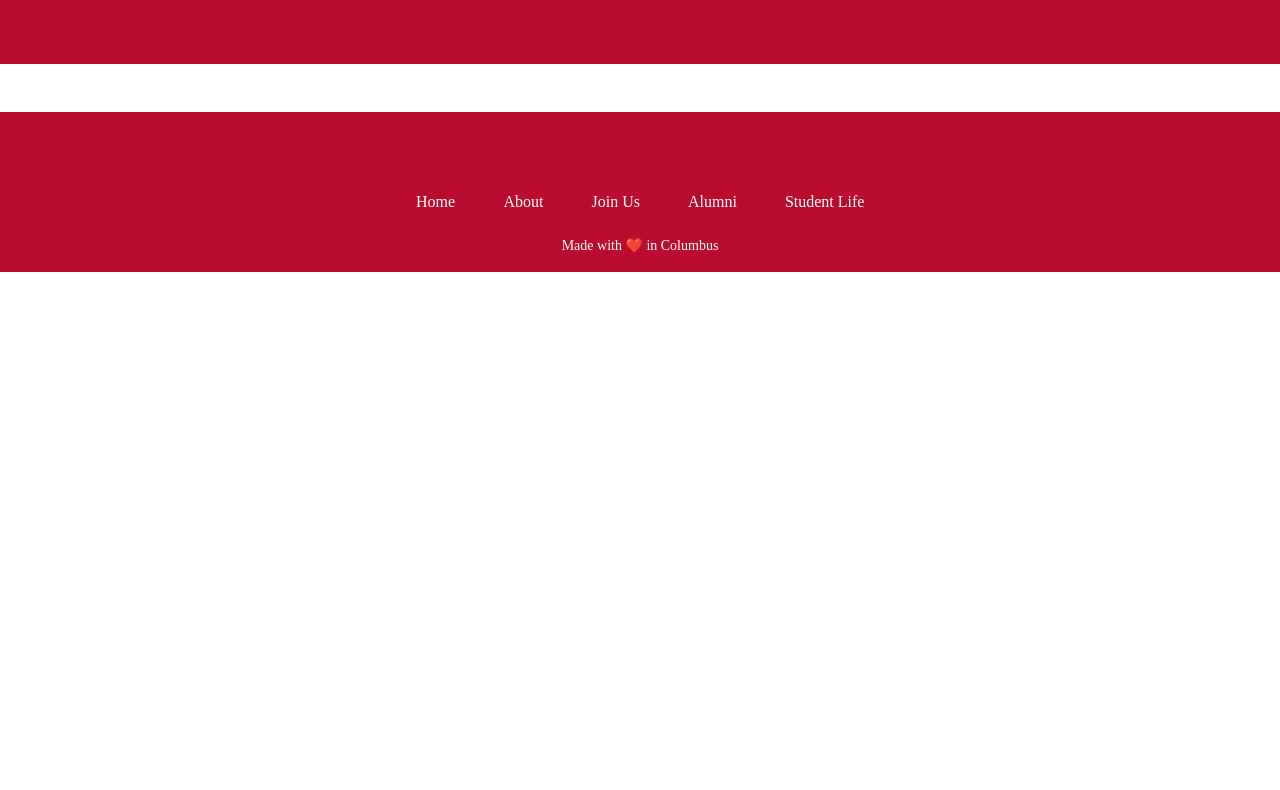
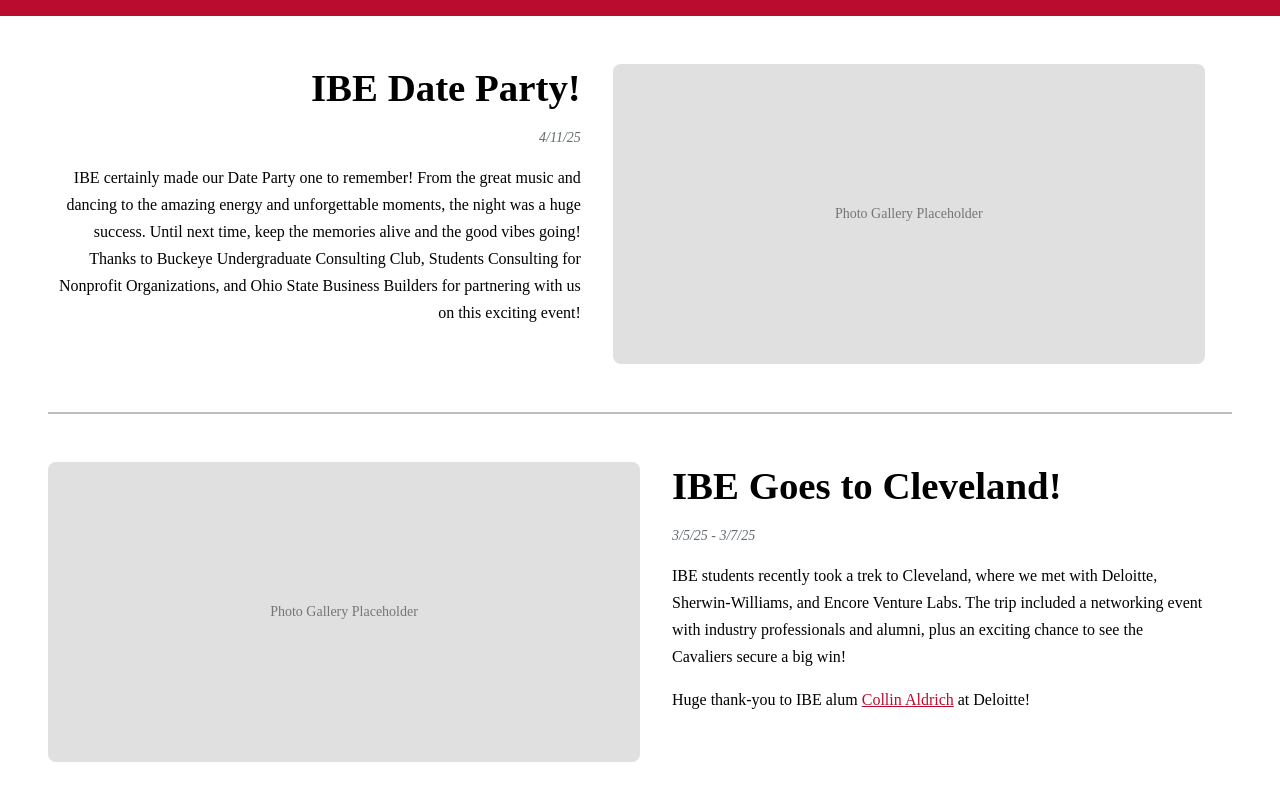
Before and after one commit to ibe-osu/ibe, a Next.js app: page /student-life in a window 1280 px wide. Shown: the part 970-1760 px from the top of the page. Before the commit the page ends 1242 px from the top, so only its background shows below. Built offline with nearby package versions, Linux system fonts and the light colour scheme; some icons are missing; a web font is replaced by a local one; what @mui/material-nextjs would draw is missing.

Commit message:
checkpoint

```diff
--- a/src/components/student-life/Happenings.tsx
+++ b/src/components/student-life/Happenings.tsx
@@ -1,23 +1,214 @@
-import { Box, Typography } from "@mui/material";
+import { Box, Typography, Divider } from "@mui/material";
 import theme from "@/theme/theme";
 
 export default function Happenings() {
   return (
-    <Box sx={{ textAlign: "center", pb: "3rem" }}>
+    <Box
+      sx={{
+        position: "relative",
+        left: "50%",
+        width: "100vw",
+        ml: "-50vw",
+        mr: "-50vw",
+        backgroundColor: theme.palette.background.paper,
+      }}
+    >
+      {/* Header Banner */}
+      <Box
+        sx={{
+          backgroundColor: theme.palette.primary.main,
+          color: theme.palette.secondary.main,
+          py: { xs: 3, md: 4 },
+          textAlign: "center",
+        }}
+      >
+        <Typography variant="h3" sx={{ letterSpacing: 1.5 }}>
+          IBE Happenings:
+        </Typography>
+      </Box>
 
-      <Box sx={{
-        textAlign: "center",
-        backgroundColor: theme.palette.primary.main,
-        color: theme.palette.secondary.main,
-        pt: "2rem",
-        pb: "3rem"
-        }}>
-      <Typography variant="h3" sx={{ py: "1rem" }}>
-        IBE Happenings:
-      </Typography>
+      {/* Content Container */}
+      <Box
+        sx={{
+          maxWidth: "1600px",
+          mx: "auto",
+          px: { xs: 3, md: 6 },
+          py: { xs: 4, md: 6 },
+        }}
+      >
+        {/* Event 1: IBE Date Party */}
+        <Box
+          sx={{
+            display: "flex",
+            flexDirection: { xs: "column", md: "row" },
+            gap: { xs: 3, md: 4 },
+            mb: { xs: 4, md: 6 },
+          }}
+        >
+          {/* Left Side: Text Content */}
+          <Box
+            sx={{
+              flex: { xs: "1", md: "0 0 45%" },
+              display: "flex",
+              flexDirection: "column",
+              gap: 2,
+              textAlign: "right",
+            }}
+          >
+            <Typography
+              variant="h4"
+              sx={{
+                fontWeight: "bold",
+                color: theme.palette.text.primary,
+                textAlign: "right",
+              }}
+            >
+              IBE Date Party!
+            </Typography>
+            <Typography
+              variant="body2"
+              sx={{
+                color: theme.palette.text.secondary,
+                fontStyle: "italic",
+                textAlign: "right",
+              }}
+            >
+              4/11/25
+            </Typography>
+            <Typography
+              variant="body1"
+              sx={{
+                lineHeight: 1.7,
+                color: theme.palette.text.primary,
+                textAlign: "right",
+              }}
+            >
+              IBE certainly made our Date Party one to remember! From the great
+              music and dancing to the amazing energy and unforgettable moments,
+              the night was a huge success. Until next time, keep the memories
+              alive and the good vibes going! Thanks to Buckeye Undergraduate
+              Consulting Club, Students Consulting for Nonprofit Organizations,
+              and Ohio State Business Builders for partnering with us on this
+              exciting event!
+            </Typography>
+          </Box>
 
-    </Box>
+          {/* Right Side: Photo Gallery Placeholder */}
+          <Box
+            sx={{
+              flex: { xs: "1", md: "0 0 50%" },
+              backgroundColor: theme.palette.grey[300],
+              borderRadius: 2,
+              minHeight: { xs: 250, md: 300 },
+              display: "flex",
+              alignItems: "center",
+              justifyContent: "center",
+            }}
+          >
+            <Typography variant="body2" sx={{ color: theme.palette.grey[600] }}>
+              Photo Gallery Placeholder
+            </Typography>
+          </Box>
+        </Box>
 
+        {/* Horizontal Divider */}
+        <Divider
+          sx={{
+            my: { xs: 4, md: 6 },
+            borderColor: theme.palette.grey[400],
+            borderWidth: 1,
+          }}
+        />
+
+        {/* Event 2: IBE Goes to Cleveland */}
+        <Box
+          sx={{
+            display: "flex",
+            flexDirection: { xs: "column", md: "row" },
+            gap: { xs: 3, md: 4 },
+          }}
+        >
+          {/* Left Side: Photo Gallery Placeholder */}
+          <Box
+            sx={{
+              flex: { xs: "1", md: "0 0 50%" },
+              backgroundColor: theme.palette.grey[300],
+              borderRadius: 2,
+              minHeight: { xs: 250, md: 300 },
+              display: "flex",
+              alignItems: "center",
+              justifyContent: "center",
+              order: { xs: 2, md: 1 },
+            }}
+          >
+            <Typography variant="body2" sx={{ color: theme.palette.grey[600] }}>
+              Photo Gallery Placeholder
+            </Typography>
+          </Box>
+
+          {/* Right Side: Text Content */}
+          <Box
+            sx={{
+              flex: { xs: "1", md: "0 0 45%" },
+              display: "flex",
+              flexDirection: "column",
+              gap: 2,
+              order: { xs: 1, md: 2 },
+            }}
+          >
+            <Typography
+              variant="h4"
+              sx={{
+                fontWeight: "bold",
+                color: theme.palette.text.primary,
+              }}
+            >
+              IBE Goes to Cleveland!
+            </Typography>
+            <Typography
+              variant="body2"
+              sx={{
+                color: theme.palette.text.secondary,
+                fontStyle: "italic",
+              }}
+            >
+              3/5/25 - 3/7/25
+            </Typography>
+            <Typography
+              variant="body1"
+              sx={{
+                lineHeight: 1.7,
+                color: theme.palette.text.primary,
+              }}
+            >
+              IBE students recently took a trek to Cleveland, where we met with
+              Deloitte, Sherwin-Williams, and Encore Venture Labs. The trip
+              included a networking event with industry professionals and alumni,
+              plus an exciting chance to see the Cavaliers secure a big win!
+            </Typography>
+            <Typography
+              variant="body1"
+              sx={{
+                lineHeight: 1.7,
+                color: theme.palette.text.primary,
+              }}
+            >
+              Huge thank-you to IBE alum{" "}
+              <Box
+                component="span"
+                sx={{
+                  color: theme.palette.primary.main,
+                  textDecoration: "underline",
+                  cursor: "pointer",
+                }}
+              >
+                Collin Aldrich
+              </Box>{" "}
+              at Deloitte!
+            </Typography>
+          </Box>
+        </Box>
+      </Box>
     </Box>
   );
 }
```
